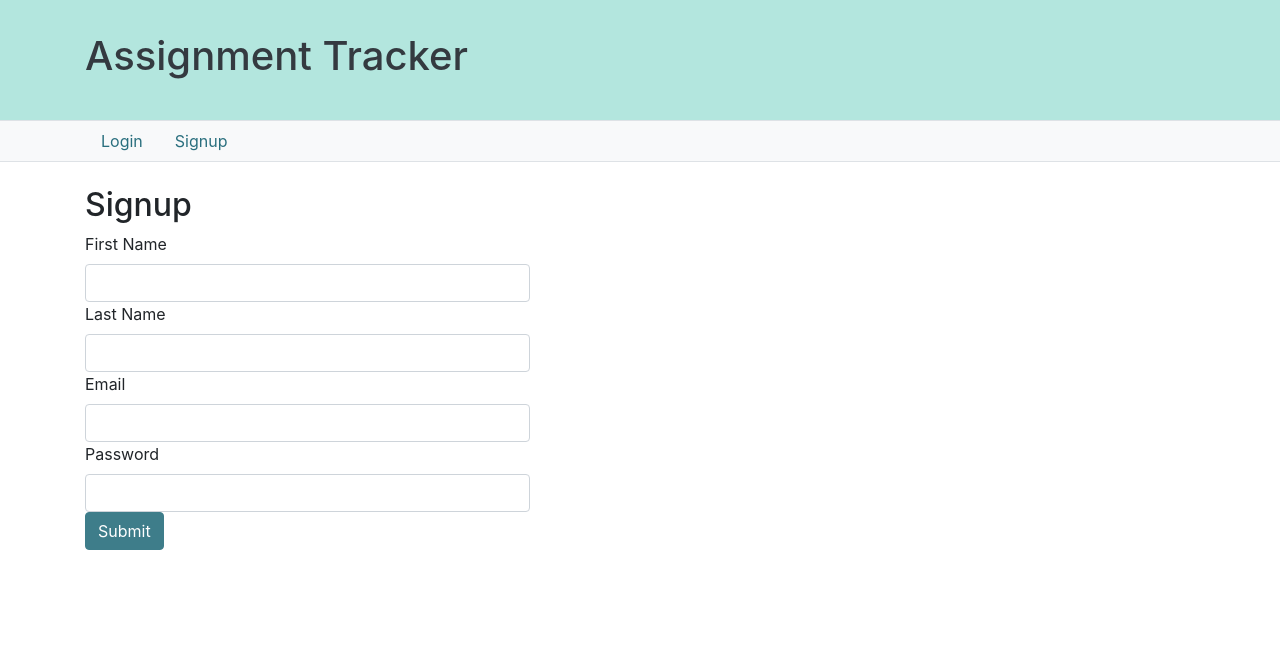
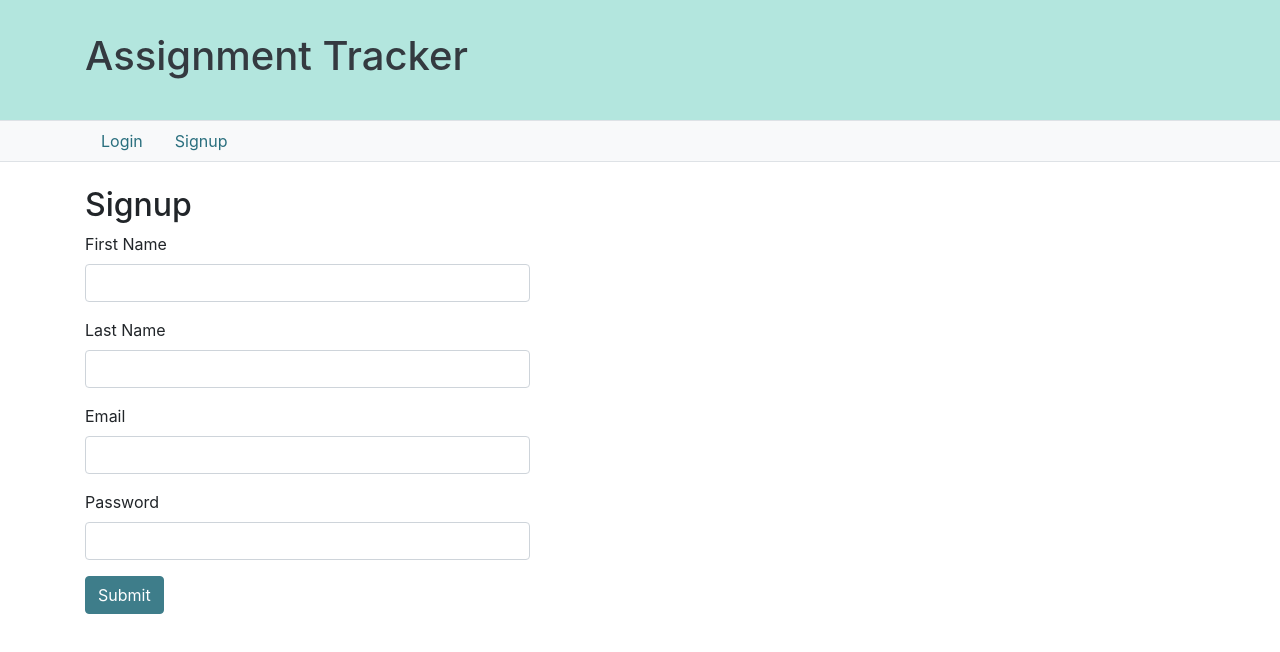
Before and after one commit to terishelton/assignment-tracker-frontend, a React (Create React App) app: page /signup in a window 1280 px wide. Shown: the top 652 px of the page. Built offline with nearby package versions, Linux system fonts and the light colour scheme; no server answers.

Commit message:
styling tweak

```diff
--- a/src/App.css
+++ b/src/App.css
@@ -79,6 +79,10 @@ section ul.nav .welcome-nolink span, section ul.nav button {
 	grid-row-gap: 0.5rem;
 }
 
+.assignmentGradeContainer .form-group {
+	margin-bottom: 0;
+}
+
 .assignmentGradeContainer .outof {
 	align-self: center;
 	justify-self: center;
@@ -91,10 +95,6 @@ section ul.nav .welcome-nolink span, section ul.nav button {
 
 .form-control {
 	padding: .375rem 0 .375rem .375rem;
-}
-
-.form-group {
-	margin-bottom: 0;
 }
 
 .assignmentGradeContainer label {
```
